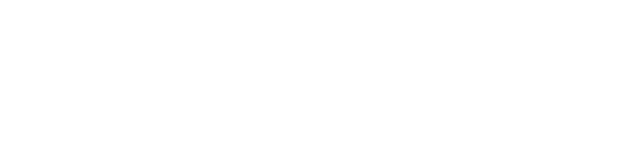
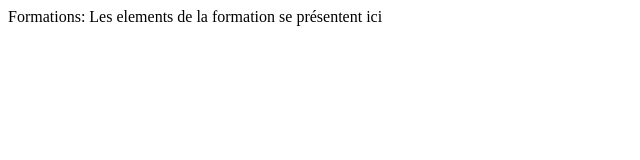
Before and after one commit to ORiVS/git1-mon-cv, a plain HTML site: page index.html in a window 1280 px wide. Shown: the whole page, without its empty margins (0-640 px from the left). Drawn offline with Linux system fonts and the light colour scheme.

Commit message:
mise en place de la section formations

```diff
--- a/index.html
+++ b/index.html
@@ -7,6 +7,8 @@
     <title>PROJET</title>
 </head>
 <body>
-
+    <section>
+        Formations: Les elements de la formation se présentent ici
+    </section>
 </body>
 </html>
```
